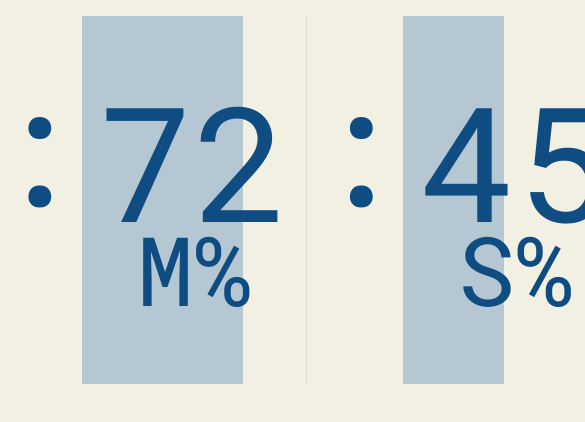
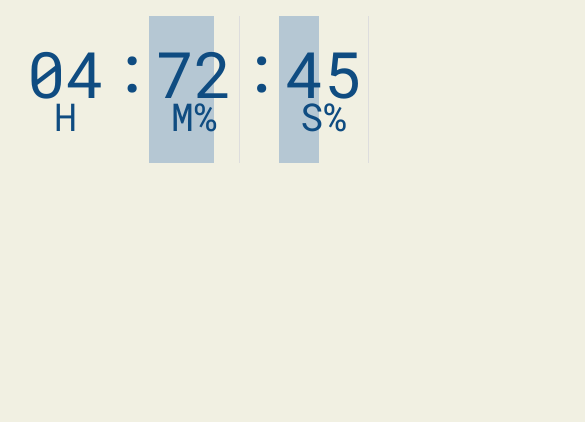
Before and after one commit to xta/percent-minute-clock, a Vue app: page / in a window 390 px wide. Shown: the top 422 px of the page, 585 px wide, since content can reach past the window. Built offline with nearby package versions, Linux system fonts and the light colour scheme.

Commit message:
adjust font size for smaller devices

```diff
--- a/src/App.vue
+++ b/src/App.vue
@@ -54,4 +54,16 @@ export default {
   display: flex;
   justify-content: center;
 }
+
+@media (max-width: 40.0rem) {
+  .clock {
+    font-size: 4em;
+  }
+}
+
+@media screen and (min-width: 40.0rem) and (max-width: 60.0rem) {
+  .clock {
+    font-size: 7em;
+  }
+}
 </style>
```
